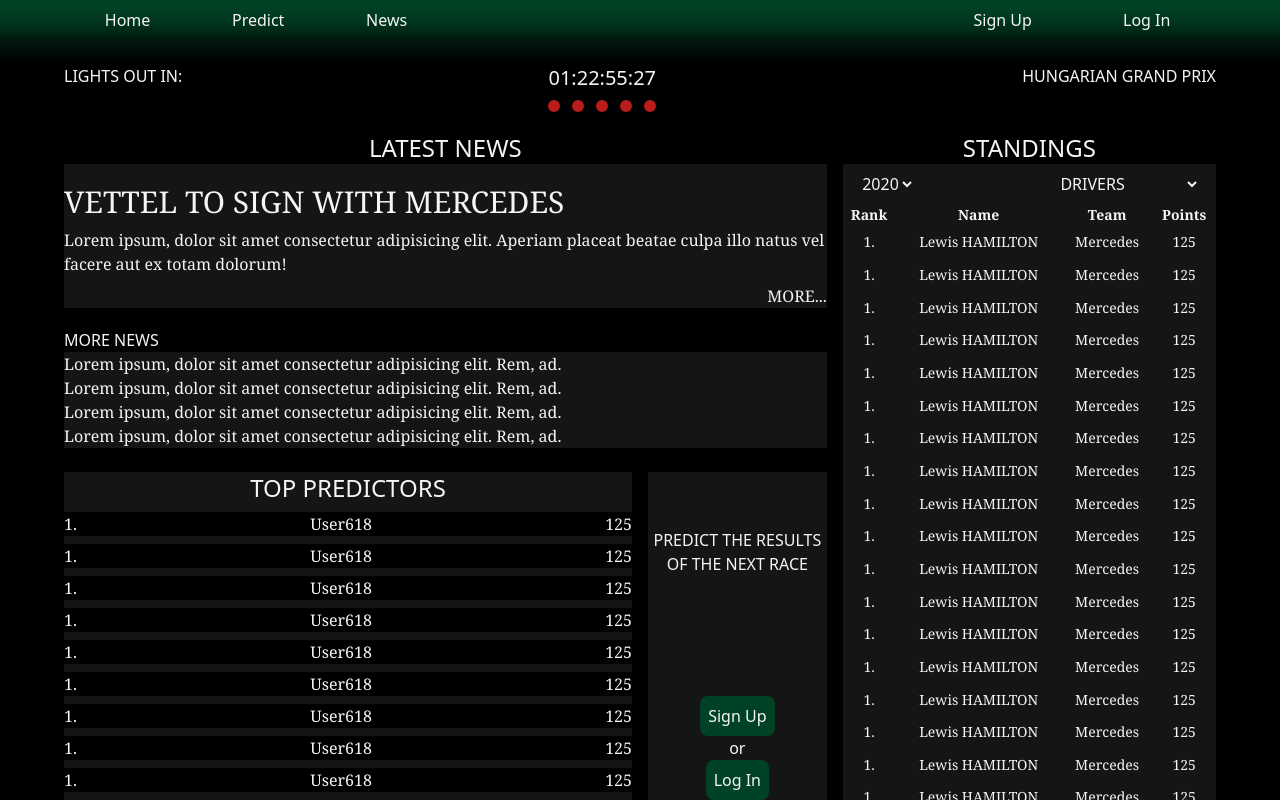
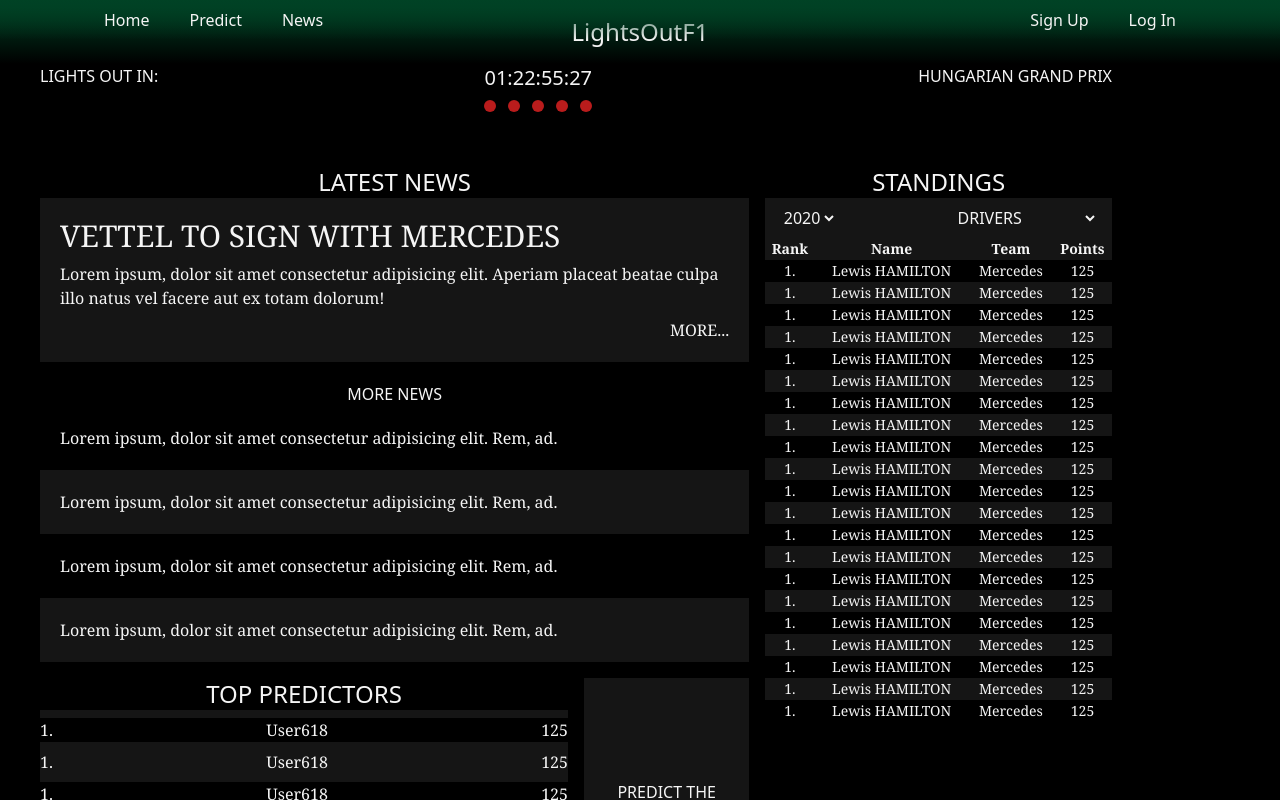
Before and after one commit to danjohnson77/lightsoutf1-frontend, a Next.js app: page / in a window 1280 px wide. Shown: the top 800 px of the page. Built offline with nearby package versions, Linux system fonts and the light colour scheme.

Commit message:
misc frontend fixes, ready to hydrate

```diff
--- a/components/Countdown.js
+++ b/components/Countdown.js
@@ -5,8 +5,8 @@ const Countdown = () => {
   return (
     <div className="flex flex-col justify-center items-center lg:flex-row lg:justify-between  lg:items-start">
       <span>LIGHTS OUT IN:</span>
-      <div className="flex flex-col py-2 lg:py-0">
-        <p className="lg:mb-2 text-xl">01:22:55:27</p>
+      <div className="flex flex-col py-5 lg:py-0">
+        <p className="mb-2 text-xl ">01:22:55:27</p>
         <RedLights />
       </div>
       <span>HUNGARIAN GRAND PRIX</span>
--- a/components/Layout.js
+++ b/components/Layout.js
@@ -17,7 +17,9 @@ const Layout = ({ children }) => {
         />
       </Head>
       <Nav />
-      <main className="w-11/12 max-w-6xl mx-auto font-heading">{children}</main>
+      <main className="lg:max-w-6xl lg:px-10 px-5 font-heading">
+        {children}
+      </main>
       {/* <Footer /> */}
     </>
   );
--- a/components/Nav.js
+++ b/components/Nav.js
@@ -3,15 +3,20 @@ import Link from "next/link";
 
 const Nav = () => {
   const [isChecked, setIsChecked] = useState(false);
+
+  const handleClick = () => {
+    isChecked && setIsChecked(false);
+  };
   return (
     //   menu wrap
     <nav
       className={`${
         !isChecked &&
         "bg-gradient-to-t from-black to-racingGreen lg:bg-transparent"
-      } w-screen h-16 flex justify-end items-center sticky top-0 font-heading`}
+      } w-screen h-16 flex justify-center lg:justify-center items-center sticky top-0 font-heading z-10`}
+      onClick={handleClick}
     >
-      <h1 className={`lg:hidden ${isChecked && "hidden"} p-5`}>LightsOutF1</h1>
+      <h1>LightsOutF1</h1>
       <div className="fixed top-0 left-2 z-10 w-screen">
         <input
           type="checkbox"
@@ -54,25 +59,29 @@ const Nav = () => {
             } transition-all duration-300 opacity-100 ease-in-out`}
           >
             <div
-              className={`text-center max-w-full lg:w-full lg:max-w-6xl lg:flex lg:flex-row lg:justify-between lg:items-center max-h-screen ${
+              className={`text-center max-w-full  max-h-screen
+
+              lg:w-full lg:max-w-6xl lg:px-10 lg:flex lg:flex-row lg:justify-between lg:items-center ${
                 isChecked ? "opacity-100" : "opacity-0 lg:opacity-100"
               } transition-opacity duration-500 ease-in-out`}
             >
-              {/* <h1 className={`lg:visible lg:w-3/12 ${isChecked && "hidden"}`}>
-                LightsOutF1
-              </h1> */}
-              <ul className="flex flex-col lg:flex-row  lg:justify-around lg:w-4/12 mb-5 lg:mb-0">
-                <Link href="/">
-                  <li>Home</li>
-                </Link>
-                <Link href="/predict">
-                  <li>Predict</li>
-                </Link>
-                <li>News</li>
+              {/* <h1 className={`lg:visible`}>LightsOutF1</h1> */}
+              <ul className="nav-list">
+                <li className="lg:mr-10" onClick={handleClick}>
+                  <Link href="/">Home</Link>
+                </li>
+
+                <li className="lg:mr-10" onClick={handleClick}>
+                  <Link href="/predict">Predict</Link>
+                </li>
+
+                <li onClick={handleClick}>News</li>
               </ul>
-              <ul className="flex flex-col lg:flex-row lg:w-3/12 lg:justify-around">
-                <li>Sign Up</li>
-                <li>Log In</li>
+              <ul className="nav-list">
+                <li onClick={handleClick}>Sign Up</li>
+                <li className="lg:ml-10" onClick={handleClick}>
+                  Log In
+                </li>
               </ul>
             </div>
           </div>
--- a/components/News.js
+++ b/components/News.js
@@ -2,8 +2,8 @@ const News = () => {
   return (
     <>
       <h1>LATEST NEWS</h1>
-      <section className="bg-offBlack w-full font-secondary">
-        <div className="pt-5 flex flex-col">
+      <section className="w-full font-secondary">
+        <div className="p-5 flex flex-col bg-offBlack">
           <h2 className="text-3xl mb-2">VETTEL TO SIGN WITH MERCEDES</h2>
           <p>
             Lorem ipsum, dolor sit amet consectetur adipisicing elit. Aperiam
@@ -11,9 +11,9 @@ const News = () => {
           </p>
           <p className="justify-end w-full text-right mt-2">MORE...</p>
         </div>
-        <div>
-          <h2 className="w-full bg-black font-heading pt-5">MORE NEWS</h2>
-          <ul>
+        <div className="mt-5">
+          <h2 className="w-full font-heading text-center">MORE NEWS</h2>
+          <ul className="alt-list news-list bg-offBlack">
             <li>
               Lorem ipsum, dolor sit amet consectetur adipisicing elit. Rem, ad.
             </li>
--- a/components/Standings.js
+++ b/components/Standings.js
@@ -4,6 +4,7 @@ const Standings = () => {
   return (
     <>
       <h1 className="flex-none">STANDINGS</h1>
+      <section>
         <div className="flex flex-col  bg-offBlack h-full">
           <div className="flex flex-none justify-between mx-auto w-11/12 py-2">
             <select name="year" id="year" className="bg-transparent">
@@ -15,7 +16,7 @@ const Standings = () => {
               <option value="constructors">CONSTRUCTORS</option>
             </select>
           </div>
-        <table className="font-secondary table-fixed text-center text-sm flex-grow">
+          <table className="font-secondary table-fixed text-center text-sm flex-grow alt-list">
             <thead>
               <tr>
                 <th>Rank</th>
@@ -154,6 +155,7 @@ const Standings = () => {
             </tbody>
           </table>
         </div>
+      </section>
     </>
   );
 };
--- a/components/TopPredictors.js
+++ b/components/TopPredictors.js
@@ -1,65 +1,67 @@
 const TopPredictors = () => {
   return (
-    <div className="bg-offBlack h-full flex flex-col">
+    <>
       <h1 className="flex-none">TOP PREDICTORS</h1>
-      <ul className="font-secondary flex-grow">
-        <li className="flex justify-between bg-black my-2">
+      <section className="bg-offBlack h-full flex flex-col">
+        <ul className="font-secondary flex-grow alt-list">
+          <li className="flex justify-between  my-2">
             <span>1.</span>
             <span>User618</span>
             <span>125</span>
           </li>
-        <li className="flex justify-between bg-black my-2">
+          <li className="flex justify-between  my-2">
             <span>1.</span>
             <span>User618</span>
             <span>125</span>
           </li>
-        <li className="flex justify-between bg-black my-2">
+          <li className="flex justify-between  my-2">
             <span>1.</span>
             <span>User618</span>
             <span>125</span>
           </li>
-        <li className="flex justify-between bg-black my-2">
+          <li className="flex justify-between  my-2">
             <span>1.</span>
             <span>User618</span>
             <span>125</span>
           </li>
-        <li className="flex justify-between bg-black my-2">
+          <li className="flex justify-between  my-2">
             <span>1.</span>
             <span>User618</span>
             <span>125</span>
           </li>
-        <li className="flex justify-between bg-black my-2">
+          <li className="flex justify-between  my-2">
             <span>1.</span>
             <span>User618</span>
             <span>125</span>
           </li>
-        <li className="flex justify-between bg-black my-2">
+          <li className="flex justify-between  my-2">
             <span>1.</span>
             <span>User618</span>
             <span>125</span>
           </li>
-        <li className="flex justify-between bg-black my-2">
+          <li className="flex justify-between  my-2">
             <span>1.</span>
             <span>User618</span>
             <span>125</span>
           </li>
-        <li className="flex justify-between bg-black my-2">
+          <li className="flex justify-between  my-2">
             <span>1.</span>
             <span>User618</span>
             <span>125</span>
           </li>
-        <li className="flex justify-between bg-black my-2">
+          <li className="flex justify-between  my-2">
             <span>1.</span>
             <span>User618</span>
             <span>125</span>
           </li>
-        <li className="flex justify-between bg-black my-2">
+          <li className="flex justify-between  my-2">
             <span>1.</span>
             <span>User618</span>
             <span>125</span>
           </li>
         </ul>
-    </div>
+      </section>
+    </>
   );
 };
 
--- a/package.json
+++ b/package.json
@@ -8,6 +8,7 @@
     "start": "next start"
   },
   "dependencies": {
+    "axios": "^0.21.1",
     "next": "latest",
     "react": "^17.0.1",
     "react-beautiful-dnd": "^13.1.0",
--- a/pages/index.js
+++ b/pages/index.js
@@ -7,7 +7,7 @@ import UserPredict from "../components/UserPredict";
 export default function Home() {
   return (
     <div className="flex flex-col justify-center lg:grid lg:grid-cols-6 lg:grid-rows-12 lg:gap-4">
-      <div className="lg:col-span-full lg:row-span-1 pt-5 lg:py-0">
+      <div className="lg:col-span-full lg:row-span-1 pt-5 lg:pt-0">
         <Countdown />
       </div>
 
--- a/pages/predict.js
+++ b/pages/predict.js
@@ -24,8 +24,13 @@ const predict = () => {
     },
   ];
   return (
-    <div className="flex flex-col bg-offBlack items-center pt-5">
-      <h2 className="pt-5">PREDICT THE MONACO GRAND PRIX - 23 MAY 2021</h2>
+    <div className="flex flex-col bg-offBlack items-center text-center px-5">
+      <div className="flex flex-col">
+        <h2 className="pt-5 ">PREDICT THE MONACO GRAND PRIX</h2>
+        <p className="hidden lg:block">-</p>
+        <h3>23 MAY 2021</h3>
+      </div>
+
       <div className="flex justify-between w-full pt-5">
         <p>User: Bob775</p>
         <p>Points: 302</p>
--- a/styles/globals.css
+++ b/styles/globals.css
@@ -19,14 +19,35 @@ html {
   .nav-line {
     @apply w-full h-px bg-white transition-all duration-300;
   }
+
+  .nav-list {
+    @apply flex flex-col lg:flex-row  mb-5 lg:mb-0;
+  }
+
+  .nav-list > li {
+    @apply py-5 lg:py-0;
+  }
+
+  .news-list > li {
+    @apply p-5;
+  }
+
+  .alt-list > li:nth-child(odd),
+  .alt-list > tbody > tr:nth-child(odd) {
+    @apply bg-black;
+  }
 }
 
 @layer base {
   button {
-    @apply mx-auto p-2 rounded-lg border-0 border-opacity-0 transform transition-all hover:scale-110 hover:border-opacity-100 bg-racingGreen;
+    @apply mx-auto p-2 rounded-lg border-0 border-opacity-0 transform transition-all hover:scale-110 hover:border-opacity-100 bg-racingGreen z-0 relative;
   }
 
   h1 {
     @apply text-2xl text-center;
   }
+
+  a {
+    @apply cursor-pointer;
+  }
 }
--- a/tailwind.config.js
+++ b/tailwind.config.js
@@ -41,7 +41,7 @@ module.exports = {
     },
   },
   variants: {
-    extend: {},
+    extend: { backgroundColor: ["odd"] },
   },
   plugins: [],
 };
```
Also changed, not shown: components/DraggableTable.js (+6 -6 lines), 1 other file (tests, documents, lock files or other folders). Lines whose indentation alone changed are shown as unchanged.
